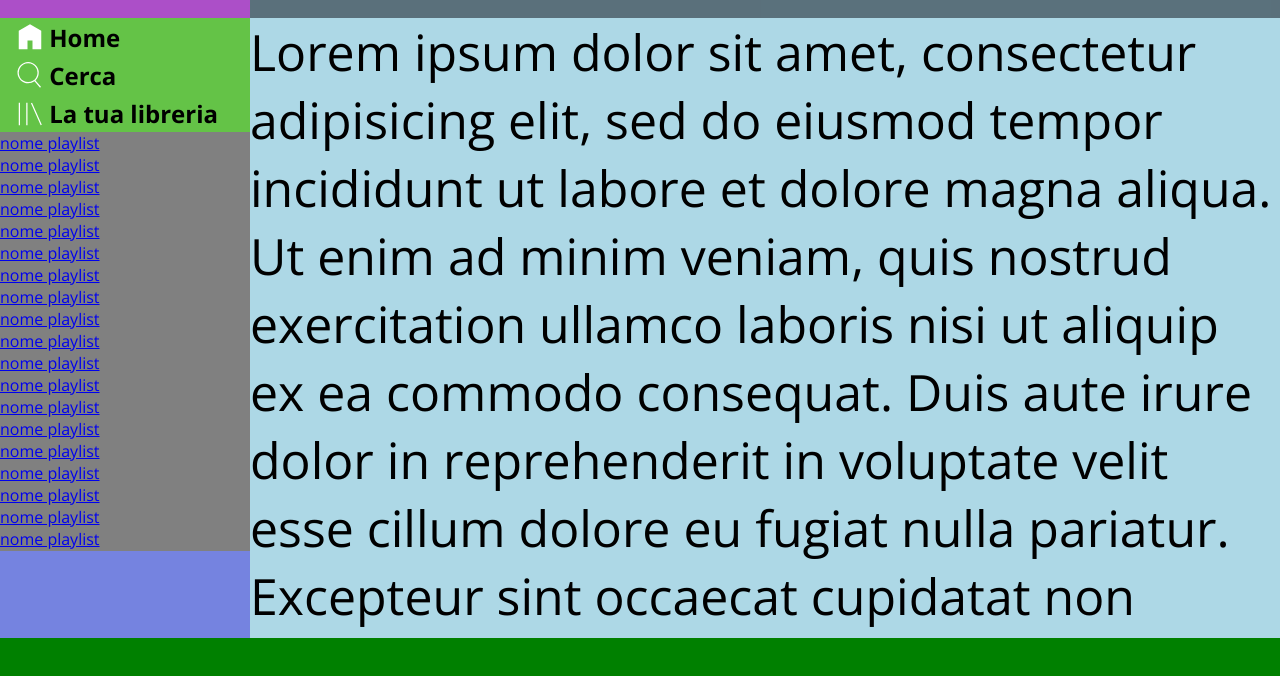
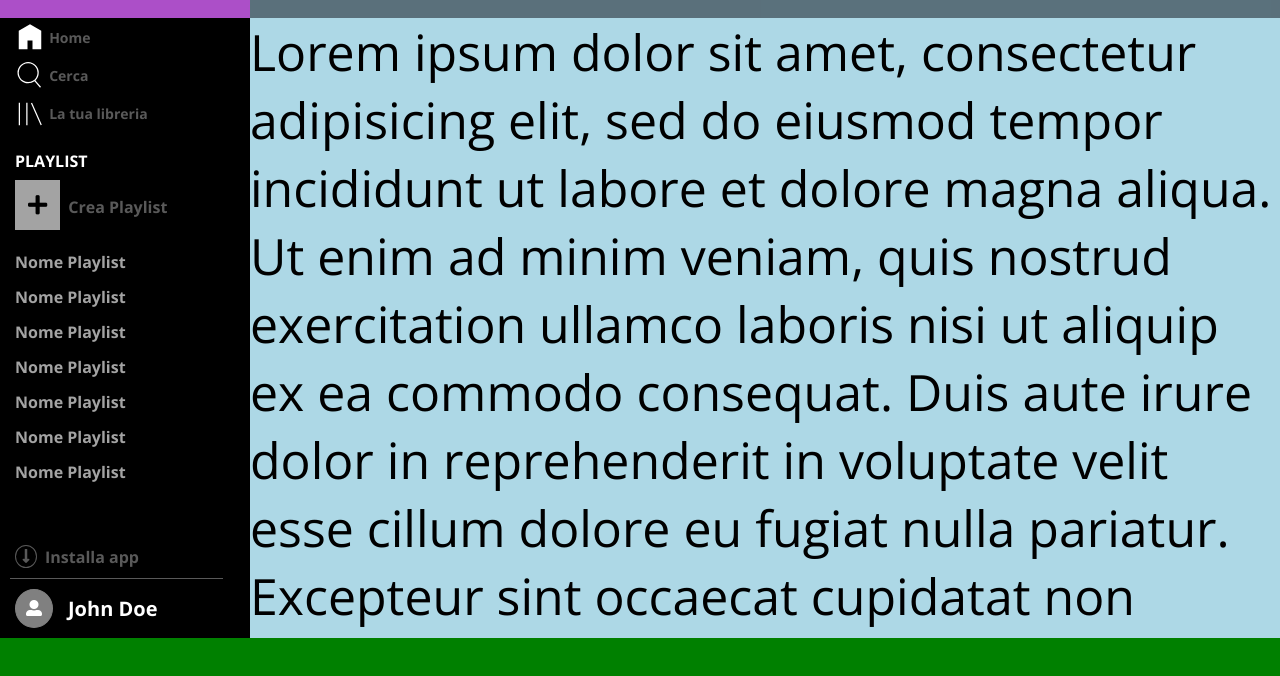
Before and after one commit to mssmln/html-css-spotifyweb, a plain HTML site: page index.html in a window 1280 px wide. Shown: the part 72-748 px from the top of the page. Drawn offline with nearby package versions, Linux system fonts and the light colour scheme.

Commit message:
working on the main content

```diff
--- a/css/style.css
+++ b/css/style.css
@@ -50,7 +50,7 @@ main{
 
 /* H S L */
 .h-s-l{
-  background-color: rgb(100, 195, 71);
+  background-color: rgb(0, 0, 0);
 }
 
 .h-s-l img{
@@ -62,25 +62,141 @@ main{
 .h-s-l h2{
   vertical-align: middle;
   display: inline-block;
+  font-size: 14px;
+  color: #595959;
 }
 /* /H S L */
 
 /* PLAYLIST */
 .playlist{
-  min-height: 300px;
-  background-color: grey;
+  background-color: rgb(0, 0, 0);
+}
+
+.playlist h4{
+  text-transform: uppercase;
+  color: white;
+  margin: 18px 0 8px 15px;
+}
+
+.create-playlist h5{
+  font-size: 16px;
+  text-transform: capitalize;
+  color: #595959;
+}
+
+.create-playlist h5::before{
+  content: '\f067';
+  display: inline-block;
+  font-weight: 900;
+  font-family: "Font Awesome 5 Free";
+  border: 1px solid #A3A3A3;
+  background-color: #A3A3A3;
+  color: rgb(0, 0, 0);
+  margin: 0 8px 0 15px;
+  padding: 12px;
+  font-size: 22px;
+}
+.create-playlist{
+  display: flex;
+  flex-direction: row;
+}
+
+/* /PLAYLIST */
+
+/* LIST OF PLAYLIST */
+.list-of-playlist{
+  background-color: rgb(0, 0, 0);
+  min-height: 200px;
   flex-grow: 1;
   overflow-y: auto;
 }
 
-/* /PLAYLIST */
+.list-of-playlist ul{
+  font-weight: bold;
+  margin: 15px 0 0 15px;
+  list-style: none;
+  text-transform: capitalize;
+  line-height: 35px;
+}
+
+.list-of-playlist a{
+  text-decoration: none;
+  color: #A3A3A3;
+}
+/* /LIST OF PLAYLIST */
 
 
 /* PROFILE */
 .profile{
-  height: 100px;
-  background-color: rgb(117, 131, 224);
+  background-color: rgb(0, 0, 0);
 }
+
+.profile .app{
+  display: flex;
+  flex-direction: row;
+  align-items: center;
+  flex-wrap: wrap;
+}
+
+.app::before{
+  content: '\f309';
+  display: inline-block;
+  font-weight: 900;
+  font-family: "Font Awesome 5 Free";
+  margin: 0 8px 0 15px;
+  border: 1px solid #595959;
+  color: #595959;
+  padding: 2px;
+  border-radius: 50%;
+  width: 16px;
+  text-align: center;
+}
+
+.app h4{
+  color: #595959;
+}
+
+.app::after{
+  content: '';
+  display: block;
+  width: 85%;
+  height: 1px;
+  background-color: #595959;
+  margin: 10px 0 0 10px;
+}
+
+/* ACCOUNT */
+.account{
+  display: flex;
+  flex-direction: row;
+  align-items: center;
+}
+
+
+.account::before{
+  content: '\f406';
+  display: block;
+  font-weight: 900;
+  font-family: "Font Awesome 5 Free";
+  margin: 10px 15px;
+  background-color: #808080;
+  color: white;
+  border: 1px solid #808080;
+  border-radius: 50%;
+  padding: 10px;
+  text-align: center;
+}
+
+.account p{
+  text-transform: capitalize;
+  color: white;
+  font-weight: bold;
+  font-size: 20px;
+}
+/* /ACCOUNT */
+
+
+
 
 /* /PROFILE */
 
@@ -112,6 +228,7 @@ main{
   top: 0;
   right: 0;
   text-align: right;
+  z-index: 1;
 }
 
 a.btn{
--- a/index.html
+++ b/index.html
@@ -42,6 +42,14 @@
 
 
         <div class="playlist">
+          <h4>playlist</h4>
+          <div class="create-playlist">
+            <!-- <a href="#"><i class="fas fa-plus"></i></a> -->
+            <h5>crea playlist</h5>
+          </div>
+        </div>
+
+        <div class="list-of-playlist">
           <ul>
             <li><a href="#">nome playlist</a></li>
             <li><a href="#">nome playlist</a></li>
@@ -50,27 +58,22 @@
             <li><a href="#">nome playlist</a></li>
             <li><a href="#">nome playlist</a></li>
             <li><a href="#">nome playlist</a></li>
-            <li><a href="#">nome playlist</a></li>
-            <li><a href="#">nome playlist</a></li>
-            <li><a href="#">nome playlist</a></li>
-            <li><a href="#">nome playlist</a></li>
-            <li><a href="#">nome playlist</a></li>
-            <li><a href="#">nome playlist</a></li>
-            <li><a href="#">nome playlist</a></li>
-            <li><a href="#">nome playlist</a></li>
-            <li><a href="#">nome playlist</a></li>
-            <li><a href="#">nome playlist</a></li>
-            <li><a href="#">nome playlist</a></li>
-            <li><a href="#">nome playlist</a></li>
-            <li><a href="#">nome playlist</a></li>
-            <li><a href="#">nome playlist</a></li>
-            <li><a href="#">nome playlist</a></li>
+          </ul>
 
-          </ul>
         </div>
 
 
-        <div class="profile"></div>
+        <div class="profile">
+          <div class="app">
+            <!-- <i class="fas fa-long-arrow-alt-down"></i> -->
+            <h4>Installa app</h4>
+          </div>
+
+          <div class="account">
+            <!-- <i class="fas fa-user-alt"></i> -->
+            <p>john doe</p>
+          </div>
+        </div>
 
 
 
```
